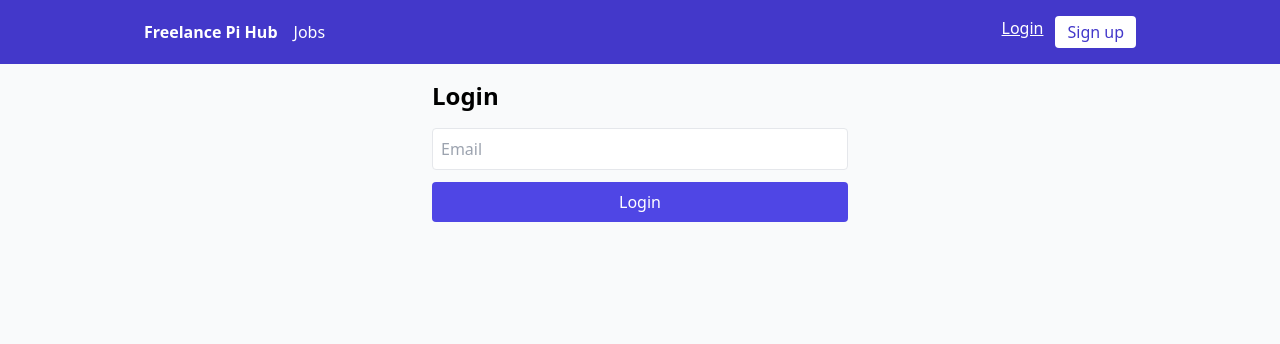
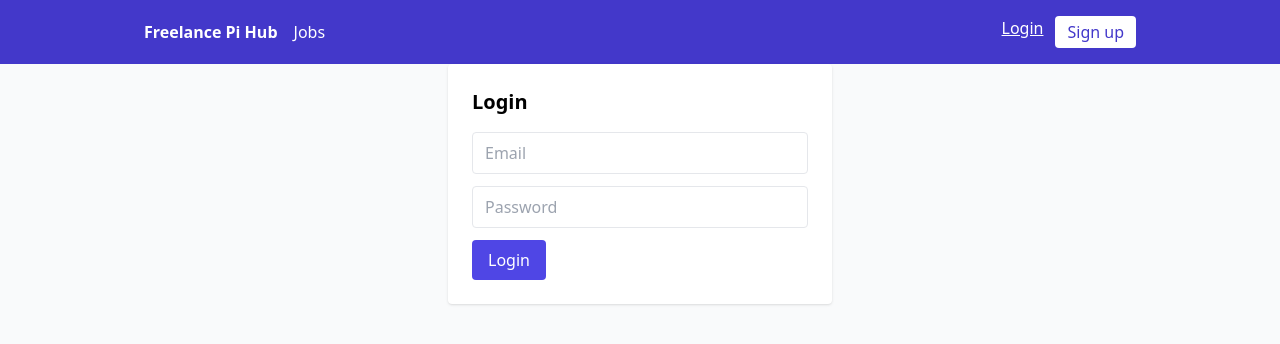
Before and after one commit to Michael00820/freelance-pi-hub-client, a React (Vite) app: page /login in a window 1280 px wide. Shown: the top 344 px of the page. Built offline with nearby package versions, Linux system fonts and the light colour scheme; no server answers.

Commit message:
Update Login.jsx

```diff
--- a/src/pages/Login.jsx
+++ b/src/pages/Login.jsx
@@ -1,33 +1,23 @@
 import React, { useState } from 'react';
-import { useNavigate } from 'react-router-dom';
-import API from '../lib/api';
-import { saveAuth } from '../lib/auth';
 
 export default function Login() {
-  const nav = useNavigate();
   const [email, setEmail] = useState('');
-  const [err, setErr] = useState('');
+  const [pass, setPass] = useState('');
 
-  async function submit(e) {
+  function submit(e) {
     e.preventDefault();
-    setErr('');
-    try {
-      const data = await API.post('/auth/login', { email });
-      saveAuth(data);
-      nav('/jobs/new');
-    } catch {
-      setErr('Could not log in.');
-    }
+    alert('Login (mock) — coming soon');
   }
 
   return (
-    <div className="max-w-md mx-auto p-4">
-      <h1 className="text-2xl font-bold mb-4">Login</h1>
-      {err && <p className="text-red-500 mb-3">{err}</p>}
+    <div className="max-w-sm mx-auto bg-white rounded shadow p-6">
+      <h1 className="text-xl font-semibold mb-4">Login</h1>
       <form onSubmit={submit} className="space-y-3">
-        <input className="w-full border p-2 rounded" placeholder="Email"
-          value={email} onChange={e=>setEmail(e.target.value)}/>
-        <button className="bg-indigo-600 text-white px-4 py-2 rounded w-full">Login</button>
+        <input className="w-full border rounded px-3 py-2" placeholder="Email"
+               value={email} onChange={e=>setEmail(e.target.value)} />
+        <input className="w-full border rounded px-3 py-2" type="password" placeholder="Password"
+               value={pass} onChange={e=>setPass(e.target.value)} />
+        <button className="bg-indigo-600 text-white px-4 py-2 rounded">Login</button>
       </form>
     </div>
   );
```
